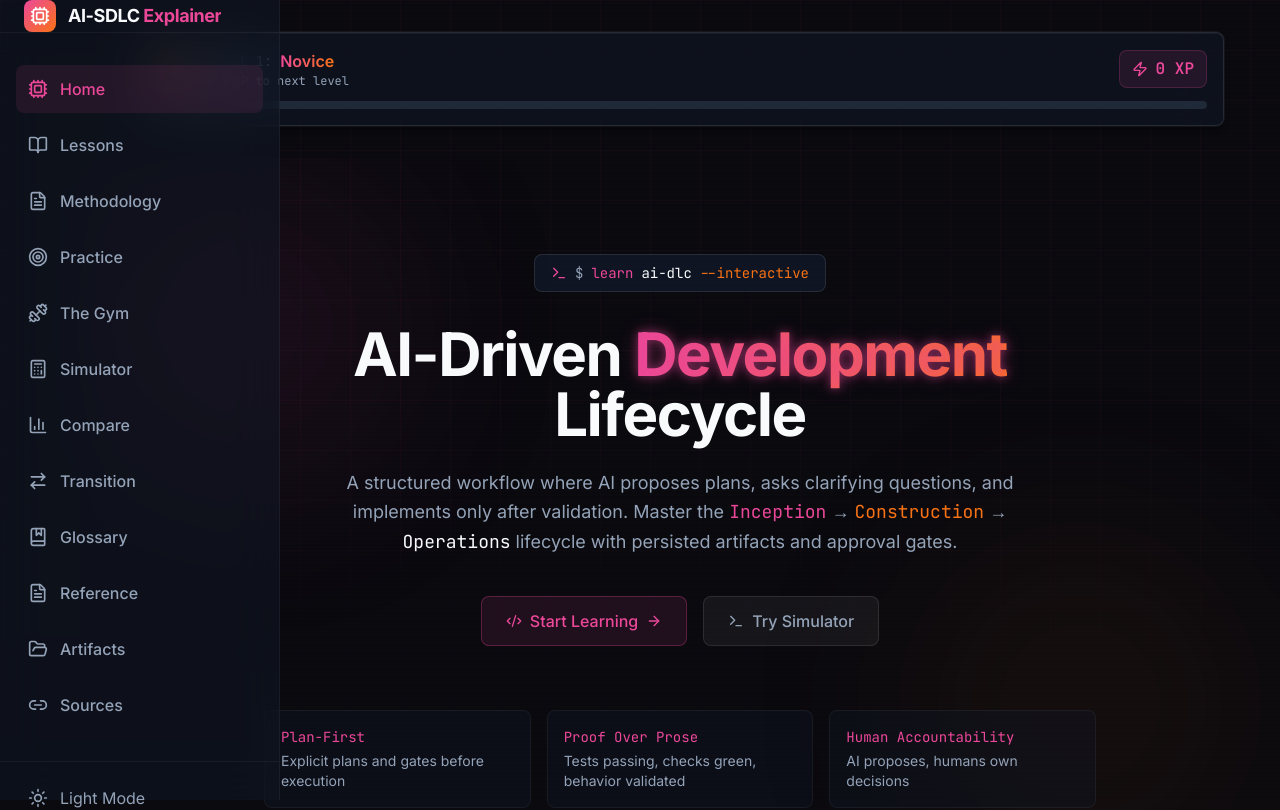
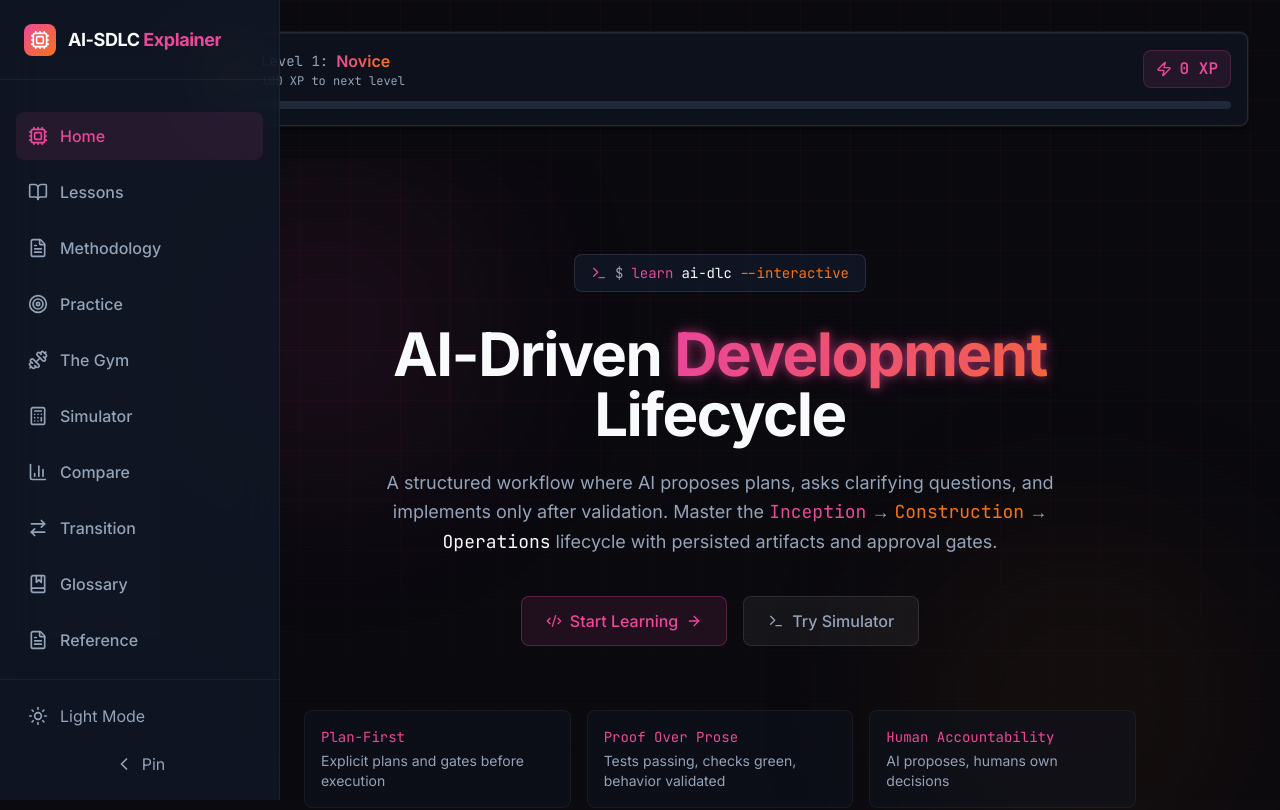
Before and after one commit to MachineKomi/AI-SDLC_Explainer, a Next.js app in the folder aidlc-web-app/: page / in a window 1280 px wide. Shown: the top 810 px of the page. Built offline with nearby package versions, Linux system fonts and the light colour scheme.

Commit message:
fix: Smart sidebar with hover expand, pin/unpin, no overlap

```diff
--- a/aidlc-web-app/src/components/Sidebar.tsx
+++ b/aidlc-web-app/src/components/Sidebar.tsx
@@ -7,18 +7,54 @@ import {
     Cpu, BookOpen, Calculator, BarChart3, Dumbbell, ChevronLeft, ChevronRight,
     Menu, X, Sun, Moon, ArrowRightLeft, Target, BookMarked, FileText, Link2, FolderOpen
 } from "lucide-react";
-import { useState, useEffect } from "react";
+import { useState, useEffect, useRef } from "react";
 import clsx from "clsx";
 import { useTheme } from "@/context/ThemeContext";
 
 export default function Sidebar() {
     const pathname = usePathname();
-    const [isCollapsed, setIsCollapsed] = useState(false);
+    // Start collapsed by default to avoid overlap
+    const [isCollapsed, setIsCollapsed] = useState(true);
+    const [isPinned, setIsPinned] = useState(false); // User manually expanded
     const [isMobileOpen, setIsMobileOpen] = useState(false);
     const [mounted, setMounted] = useState(false);
     const { theme, toggleTheme } = useTheme();
+    const sidebarRef = useRef<HTMLDivElement>(null);
+    const hoverTimeoutRef = useRef<NodeJS.Timeout | null>(null);
 
     useEffect(() => setMounted(true), []);
+
+    // Handle mouse enter - expand on hover
+    const handleMouseEnter = () => {
+        if (hoverTimeoutRef.current) {
+            clearTimeout(hoverTimeoutRef.current);
+        }
+        if (!isPinned) {
+            setIsCollapsed(false);
+        }
+    };
+
+    // Handle mouse leave - collapse if not pinned
+    const handleMouseLeave = () => {
+        if (!isPinned) {
+            hoverTimeoutRef.current = setTimeout(() => {
+                setIsCollapsed(true);
+            }, 200); // Small delay to prevent flicker
+        }
+    };
+
+    // Toggle pin state
+    const handleTogglePin = () => {
+        if (isPinned) {
+            // Unpin and collapse
+            setIsPinned(false);
+            setIsCollapsed(true);
+        } else {
+            // Pin in expanded state
+            setIsPinned(true);
+            setIsCollapsed(false);
+        }
+    };
 
     const links = [
         { href: "/", label: "Home", icon: Cpu },
@@ -36,6 +72,8 @@ export default function Sidebar() {
     ];
 
     if (!mounted) return null;
+
+    const sidebarWidth = isCollapsed ? 80 : 280;
 
     return (
         <>
@@ -100,8 +138,11 @@ export default function Sidebar() {
 
             {/* Desktop Sidebar */}
             <motion.div
-                animate={{ width: isCollapsed ? 80 : 280 }}
-                className="hidden md:flex fixed top-0 left-0 bottom-0 z-40 bg-background-secondary/50 backdrop-blur-xl border-r border-white/5 flex-col"
+                ref={sidebarRef}
+                animate={{ width: sidebarWidth }}
+                onMouseEnter={handleMouseEnter}
+                onMouseLeave={handleMouseLeave}
+                className="hidden md:flex fixed top-0 left-0 bottom-0 z-40 bg-background-secondary/80 backdrop-blur-xl border-r border-white/5 flex-col"
             >
                 <div className="h-20 flex items-center px-6 border-b border-white/5">
                     <div className={clsx("flex items-center gap-3 overflow-hidden transition-all", isCollapsed && "justify-center w-full")}>
@@ -116,7 +157,7 @@ export default function Sidebar() {
                     </div>
                 </div>
 
-                <div className="flex-1 py-8 px-4 flex flex-col gap-2">
+                <div className="flex-1 py-8 px-4 flex flex-col gap-2 overflow-y-auto">
                     {links.map((link) => {
                         const isActive = pathname === link.href;
                         return (
@@ -159,15 +200,34 @@ export default function Sidebar() {
                         {!isCollapsed && <span>{theme === 'dark' ? 'Light Mode' : 'Dark Mode'}</span>}
                     </button>
 
-                    {/* Collapse Toggle */}
+                    {/* Pin/Unpin Toggle */}
                     <button
-                        onClick={() => setIsCollapsed(!isCollapsed)}
-                        className="w-full flex items-center justify-center p-2 rounded-lg text-foreground-muted hover:bg-white/5 transition-colors"
+                        onClick={handleTogglePin}
+                        className={clsx(
+                            "w-full flex items-center justify-center gap-2 p-2 rounded-lg transition-colors",
+                            isPinned
+                                ? "text-accent-primary bg-accent-primary/10 hover:bg-accent-primary/20"
+                                : "text-foreground-muted hover:bg-white/5"
+                        )}
+                        title={isPinned ? "Unpin sidebar (auto-collapse)" : "Pin sidebar open"}
                     >
-                        {isCollapsed ? <ChevronRight className="w-5 h-5" /> : <div className="flex items-center gap-2"><ChevronLeft className="w-5 h-5" /> <span>Collapse</span></div>}
+                        {isCollapsed ? (
+                            <ChevronRight className="w-5 h-5" />
+                        ) : (
+                            <div className="flex items-center gap-2">
+                                <ChevronLeft className="w-5 h-5" />
+                                <span>{isPinned ? "Unpin" : "Pin"}</span>
+                            </div>
+                        )}
                     </button>
                 </div>
             </motion.div>
+
+            {/* Spacer for content - prevents overlap */}
+            <div
+                className="hidden md:block flex-shrink-0 transition-all duration-200"
+                style={{ width: isPinned ? sidebarWidth : 80 }}
+            />
         </>
     );
 }
```
